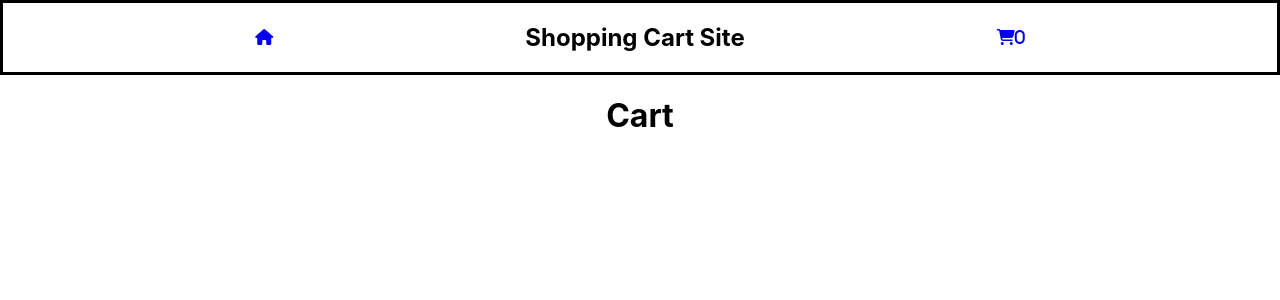
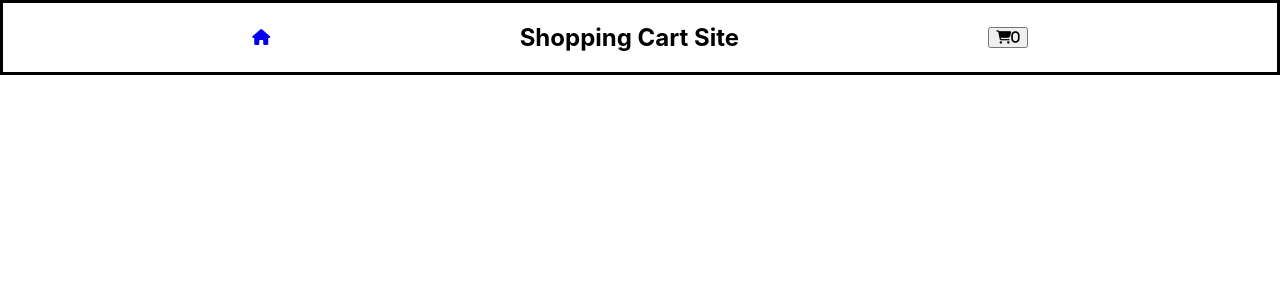
Before and after one commit to sethakirafeldman/shopping-cart, a React (Create React App) app: page /cart in a window 1280 px wide. Shown: the top 300 px of the page. Built offline with nearby package versions, Linux system fonts and the light colour scheme.

Commit message:
modifying cart page to drawer

```diff
--- a/src/App.js
+++ b/src/App.js
@@ -9,6 +9,8 @@ function App() {
   // store all
   const [cartItems, setCartItems] = useState([]);
   const [cartCount, setCartCount] = useState(0);
+  const [cartDrawer, setCartDrawer] = useState(false);
+
 
   // allows only whole numbers
   const handleKeyPress = (event) => {
@@ -31,6 +33,11 @@ function App() {
       input.value++;
     }
   }
+
+  const toggleCart = () => {
+    setCartDrawer(!cartDrawer);
+    console.log(cartDrawer);
+  };
 
   const addToCart = (event, index) => {
     // id of parent will be used to check prod name.
@@ -80,6 +87,7 @@ function App() {
   return (
     <div className="App">
       <Nav
+        toggleCart = {toggleCart}
         cartCount = {cartCount}
       />
       <Routes>
@@ -92,12 +100,23 @@ function App() {
             handleIncrement = {handleIncrement}
 
           />} />
-          <Route path = "/cart" element = {<CartPage
+          {/* <Route path = "/cart" element = {<CartPage
             cartItems = {cartItems}
             data = {data}
-            />} />
+            />} /> */}
         </Route>
       </Routes>
+
+      {cartDrawer ?
+        <CartPage
+        cartItems = {cartItems}
+        data = {data}
+        cartDrawer = {cartDrawer}
+        />
+      :
+      null }
+
+
     </div>
   );
 }
--- a/src/components/Nav.js
+++ b/src/components/Nav.js
@@ -12,7 +12,8 @@ const Nav = (props) => {
             ></i>
         </Link>
         <h1>Shopping Cart Site</h1>
-        <Link to="/cart" >
+        {/* <Link to="/cart" onClick={props.toggleCart}>
+
             <div className='shopping-cart'>
                 <i
                     aria-label="Open Cart"
@@ -24,7 +25,21 @@ const Nav = (props) => {
                     className="fa-solid fa-text"
                 >{props.cartCount}</i>
             </div>
-        </Link>
+        </Link> */}
+
+        <button className="cart-button" onClick={props.toggleCart}>
+            <div className='shopping-cart'>
+                <i
+                    aria-label="Open Cart"
+                    className="fa-solid fa-cart-shopping"
+                    id = "cart"
+                ></i>
+                <i
+                    aria-label="Cart Count"
+                    className="fa-solid fa-text"
+                >{props.cartCount}</i>
+            </div>
+        </button>
     </nav>
     )
 }
--- a/src/components/cartPage.js
+++ b/src/components/cartPage.js
@@ -5,17 +5,16 @@ const CartPage = (props) =>{
     let itemArr = [];
     const cartItems = props.cartItems;
     const product = props.data.products;
+    const cartDrawer = props.cartDrawer;
     // console.log(cartItems)
     // store item names somewhere as reference....
     itemArr = cartItems;
-
     return (
             <>
                 <h1>Cart</h1>
                 <section id='cart-container'>
                 {cartItems.map((item) => {
                     return(
-
                     <div
                         className = "product-card"
                         key ={item.name}
```
Lines whose indentation alone changed are shown as unchanged.
